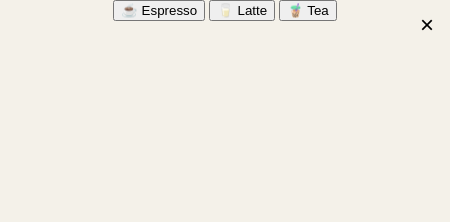
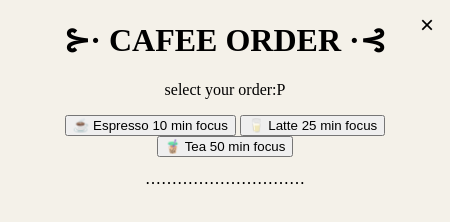
Before and after one commit to AntrixDev/RaceTheFocus, an Electron app: page index.html in a window 450 px wide. Drawn offline with Linux system fonts and the light colour scheme.

Commit message:
add: menu base

```diff
--- a/index.html
+++ b/index.html
@@ -8,10 +8,18 @@
 
     <main>
         <button id="btn-close">×</button>
-
-        <button onclick="">☕ Espresso</button>
-        <button onclick="">🥛 Latte</button>
-        <button onclick="">🧋 Tea</button>
+        <h1>⊱· CAFEE ORDER ·⊰</h1>
+        <p>select your order:P</p>
+        <button>
+            <span class="icon">☕</span> Espresso <span class="duration">10 min focus</span>
+        </button>
+        <button>
+            <span class="icon">🥛</span> Latte <span class="duration">25 min focus</span>
+        </button>
+        <button>
+            <span class="icon">🧋</span> Tea <span class="duration">50 min focus</span>
+        </button>
+        <p>⋯⋯⋯⋯⋯⋯⋯⋯⋯⋯</p>
     </main>
 
     <script src="renderer.js"></script>
```
